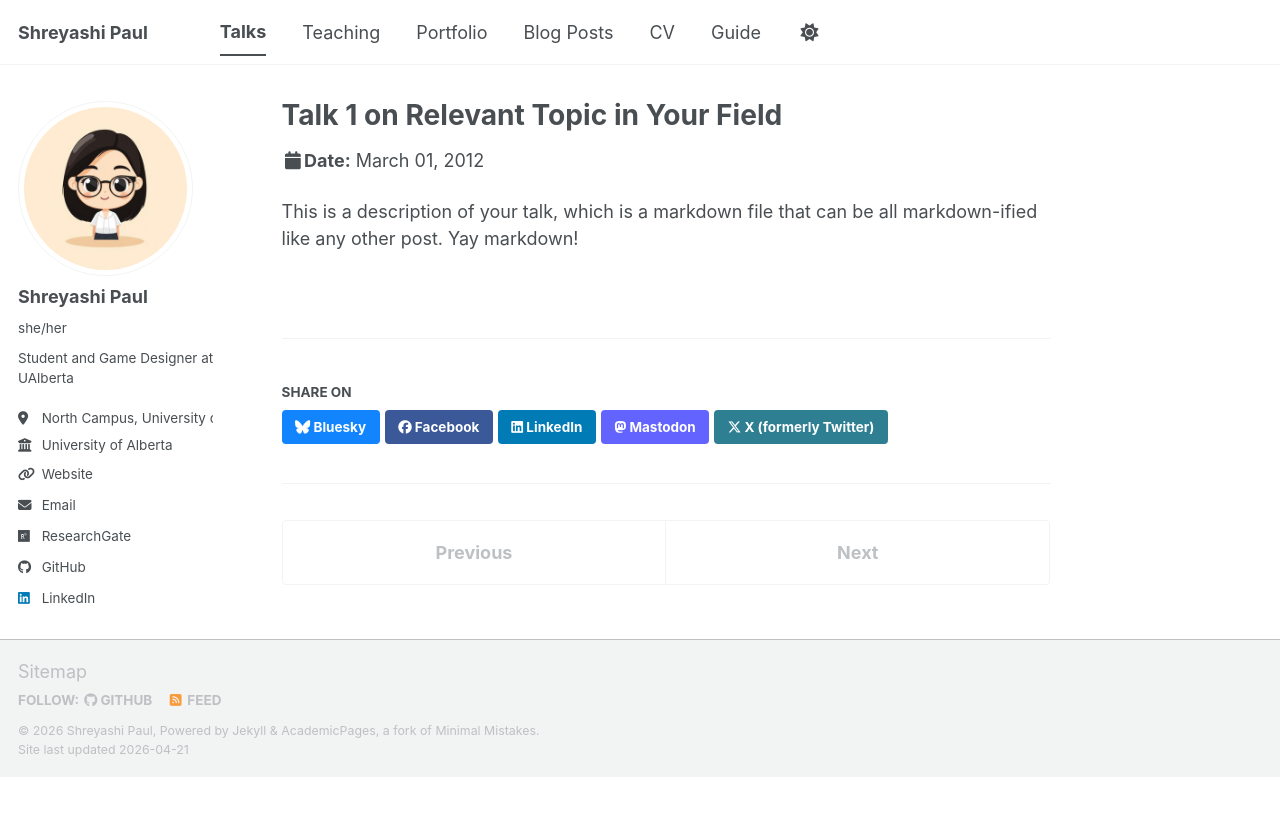
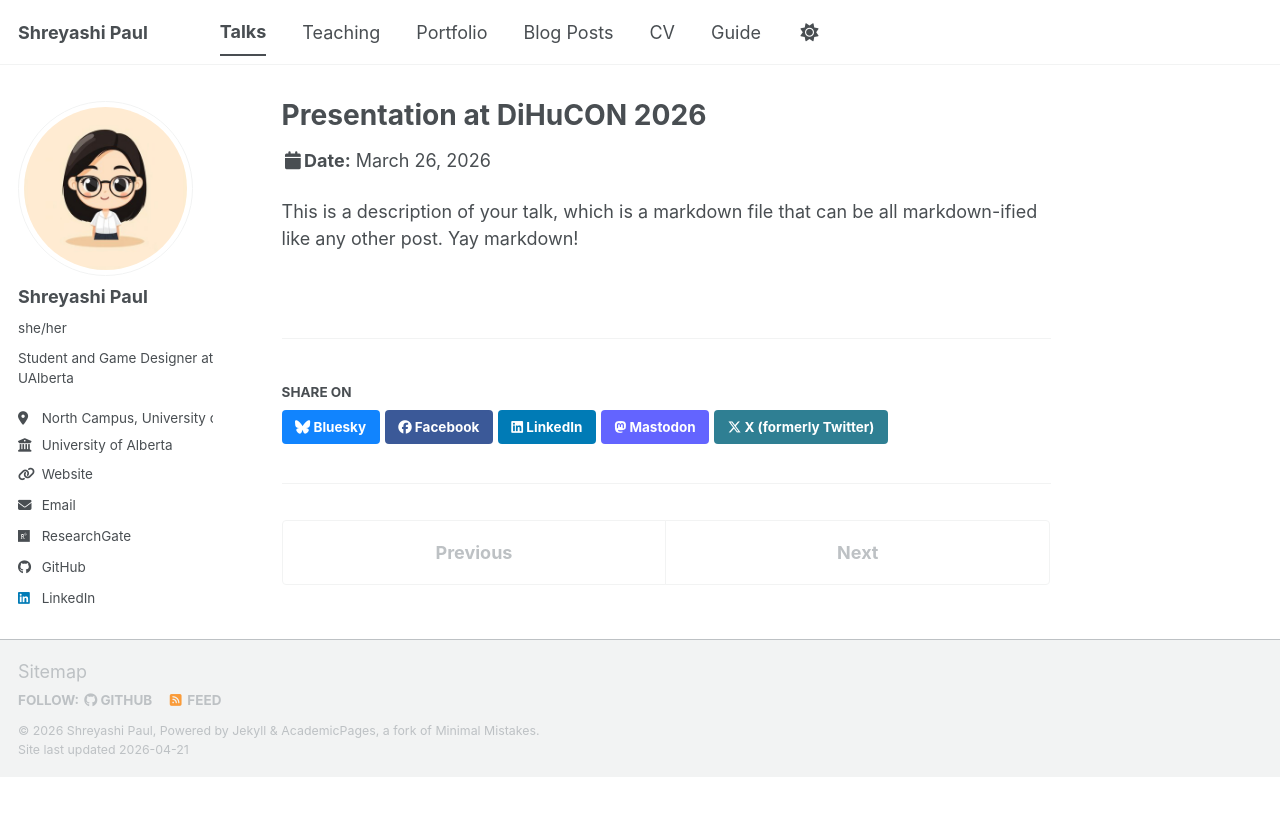
Before and after one commit to s-pl70/me, a Jekyll site: the page built from _talks/2012-03-01-talk-1.md, in a window 1280 px wide. Shown: the top 816 px of the page. Built offline with Jekyll 4.4.1, drawn with Linux system fonts in a browser that asks for light colours; a script bundle is joined from its source files by our own code; library files that are not in the unit come from our copies.

Commit message:
Update 2012-03-01-talk-1.md

```diff
--- a/_talks/2012-03-01-talk-1.md
+++ b/_talks/2012-03-01-talk-1.md
@@ -1,11 +1,11 @@
 ---
-title: "Talk 1 on Relevant Topic in Your Field"
+title: "Presentation at DiHuCON 2026"
 collection: talks
-type: "Talk"
+type: "5 minture lightening conference talk"
 permalink: /talks/2012-03-01-talk-1
-venue: "UC San Francisco, Department of Testing"
-date: 2012-03-01
-location: "San Francisco, CA, USA"
+venue: "Visualization lab, DSC, University of Alberta"
+date: March 26, 2026
+location: "North Campus, University of Alberta, Edmonton, Canada"
 ---
 
 This is a description of your talk, which is a markdown file that can be all markdown-ified like any other post. Yay markdown!
```
